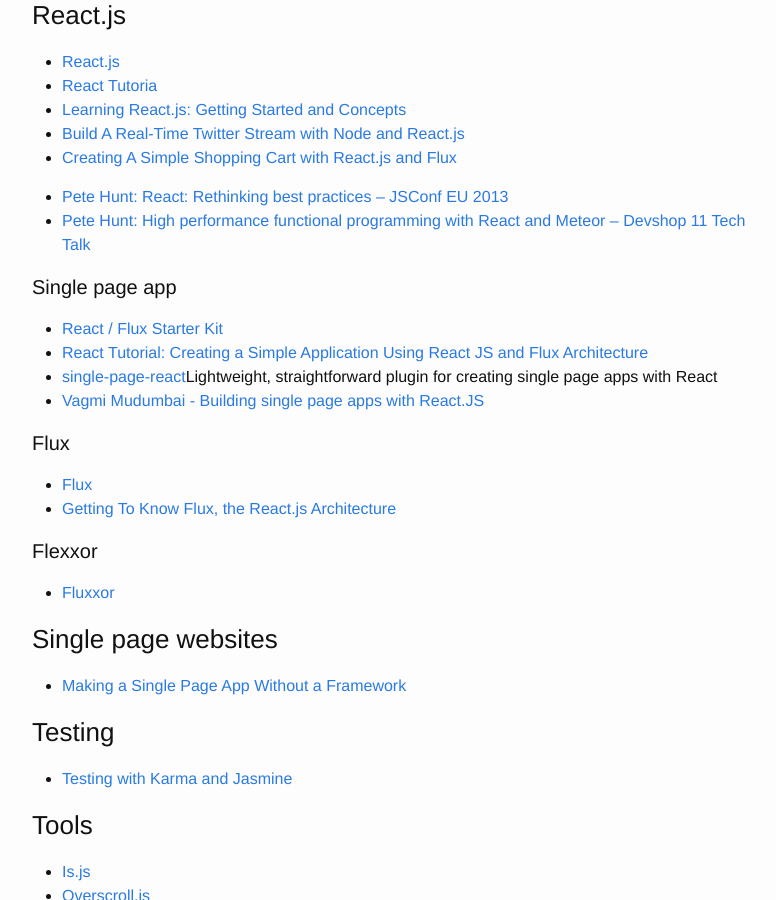
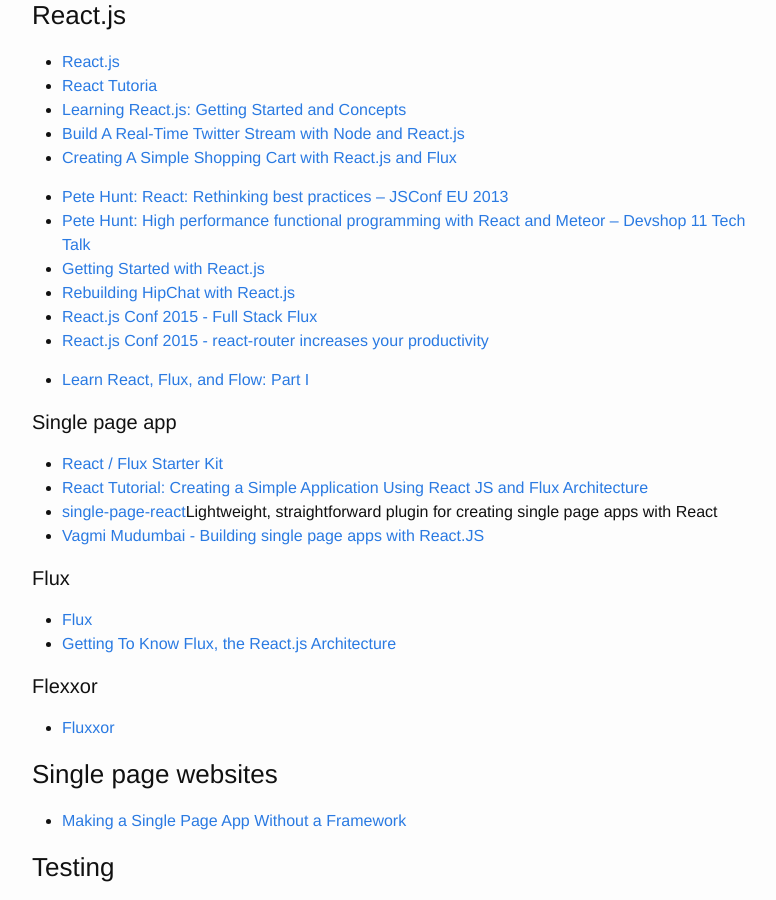
Before and after one commit to brownerd/brownerd.github.io, a Jekyll site: the page built from _posts/2015-01-01-reading-list-2015.md, in a window 1280 px wide and 900 px high, scrolled down 11904 px. Shown: the whole window, without its empty margins (238-1014 px from the left). Built offline with Jekyll 4.4.1, drawn with Linux system fonts in a browser that asks for light colours; emoji names are drawn with the system emoji font.

Commit message:
react vids

```diff
--- a/_posts/2015-01-01-reading-list-2015.md
+++ b/_posts/2015-01-01-reading-list-2015.md
@@ -701,6 +701,13 @@ A SIMPLE WEBSITE IN NODE.JS WITH EXPRESS, JADE AND STYLUS](http://www.clock.co.u
 
 - [Pete Hunt: React: Rethinking best practices -- JSConf EU 2013](https://www.youtube.com/watch?v=x7cQ3mrcKaYhttps://www.youtube.com/watch?v=x7cQ3mrcKaY)
 - [Pete Hunt: High performance functional programming with React and Meteor -- Devshop 11 Tech Talk](https://www.youtube.com/watch?v=qqVbr_LaCIo)
+- [Getting Started with React.js](https://www.youtube.com/watch?v=8HkVHbJZeWY)
+- [Rebuilding HipChat with React.js](https://developer.atlassian.com/blog/2015/02/rebuilding-hipchat-with-react/)
+- [React.js Conf 2015 - Full Stack Flux](https://www.youtube.com/watch?v=KtmjkCuV-EU)
+- [React.js Conf 2015 - react-router increases your productivity](https://www.youtube.com/watch?v=XZfvW1a8Xac&t=16https://www.youtube.com/watch?v=XZfvW1a8Xac&t=16)
+
+- [Learn React, Flux, and Flow: Part I](https://www.youtube.com/watch?v=Pd6Ub7Ju2RM)
+
 
 
 #### Single page app
```
